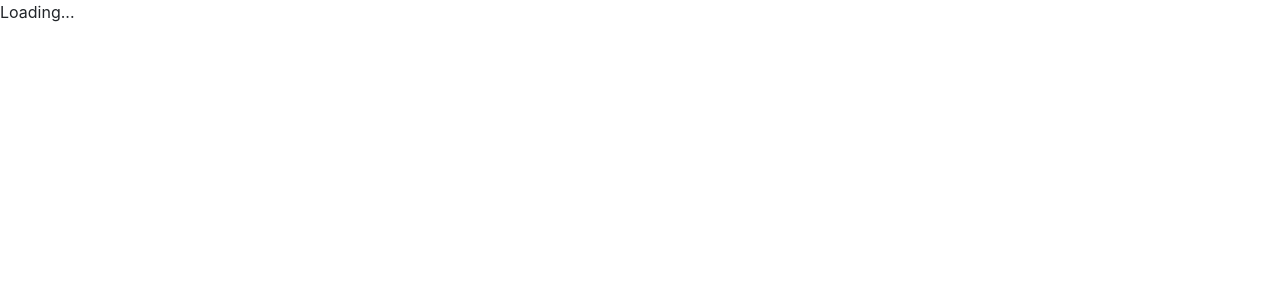
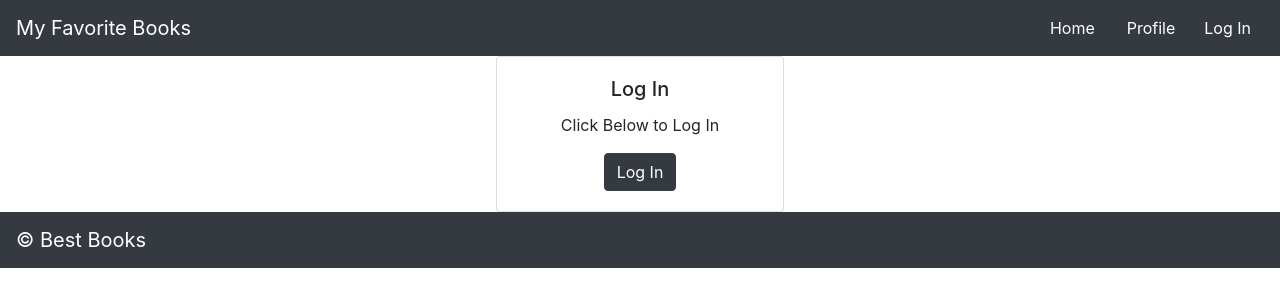
Before and after one commit to yjyoo773/best-books-client, a React (Create React App) app: page / in a window 1280 px wide. Shown: the top 306 px of the page. Built offline with nearby package versions, Linux system fonts and the light colour scheme.

Commit message:
finish lab 11

```diff
--- a/package.json
+++ b/package.json
@@ -13,6 +13,7 @@
     "react-cookie": "4.0.3",
     "react-cookies": "0.1.1",
     "react-dom": "^17.0.1",
+    "react-json-pretty": "^2.2.0",
     "react-router-dom": "5.2.0",
     "react-scripts": "4.0.3",
     "web-vitals": "1.1.0"
--- /dev/null
+++ b/src/App.css
@@ -0,0 +1,3 @@
+.jumbotron {
+  min-height: 100vh
+}
--- a/src/App.js
+++ b/src/App.js
@@ -1,34 +1,37 @@
-import React from 'react';
-import Header from './Header';
-import IsLoadingAndError from './IsLoadingAndError';
-import Footer from './Footer';
-import {
-  BrowserRouter as Router,
-  Switch,
-  Route
-} from "react-router-dom";
+import React from "react";
+import Header from "./Header";
+import IsLoadingAndError from "./IsLoadingAndError";
+import Footer from "./Footer";
+import { BrowserRouter as Router, Switch, Route } from "react-router-dom";
+import { withAuth0 } from "@auth0/auth0-react";
+import Login from "./Login";
+import MyFavoriteBooks from "./MyFavoriteBooks";
+import Profile from "./Profile";
+import "./App.css";
 
 class App extends React.Component {
-
   render() {
-    console.log('app', this.props)
-    return(
+    console.log("app", this.props);
+    return (
       <>
         <Router>
           <IsLoadingAndError>
             <Header />
-              <Switch>
-                <Route exact path="/">
-                  {/* TODO: if the user is logged in, render the `MyFavoriteBooks` component, if they are not, render the `Login` component */}
-                </Route>
-                {/* TODO: add a route with a path of '/profile' that renders a `Profile` component */}
-              </Switch>
+            <Switch>
+              <Route exact path="/">
+                {!this.props.auth0.isAuthenticated && <Login />}
+                {this.props.auth0.isAuthenticated && <MyFavoriteBooks />}
+              </Route>
+              <Route exact path="/profile">
+                <Profile />
+              </Route>
+            </Switch>
             <Footer />
           </IsLoadingAndError>
         </Router>
       </>
-    )
+    );
   }
 }
 
-export default App;
+export default withAuth0(App);
--- a/src/Header.js
+++ b/src/Header.js
@@ -1,19 +1,26 @@
-import React from 'react';
-import 'bootstrap/dist/css/bootstrap.min.css';
-import Navbar from 'react-bootstrap/Navbar';
+import React from "react";
+import Navbar from "react-bootstrap/Navbar";
+import Nav from "react-bootstrap/Nav";
 import { Link } from "react-router-dom";
-import './header.css';
+import "./header.css";
+import Logout from "./LogoutButton";
+import LoginButton from "./LoginButton";
 
 class Header extends React.Component {
   render() {
-    return(
+    return (
       <Navbar collapseOnSelect expand="lg" bg="dark" variant="dark">
         <Navbar.Brand>My Favorite Books</Navbar.Brand>
-          <Link to="/">Home</Link>
-          <Link to="/profile">Profile</Link>
-          {/* TODO: if the user is logged in, render the `LogoutButton` - if the user is logged out, render the `LoginButton` */}
+        <Nav.Link className="ml-auto">
+          <Link className="navItem" to="/">Home</Link>
+        </Nav.Link>
+        <Nav.Link className="navItem">
+          <Link className="navItem" to="/profile">Profile</Link>
+        </Nav.Link>
+        <Logout />
+        <LoginButton />
       </Navbar>
-    )
+    );
   }
 }
 
--- a/src/Login.js
+++ b/src/Login.js
@@ -1,21 +1,19 @@
-import React from 'react';
-import 'bootstrap/dist/css/bootstrap.min.css';
-import Card from 'react-bootstrap/Card';
-import './login.css';
+import React from "react";
+import Card from "react-bootstrap/Card";
+import "./login.css";
+import LoginButton from "./LoginButton";
 
 class Login extends React.Component {
   render() {
-    return(
-      <Card style={{ width: '18rem' }}>
+    return (
+      <Card style={{ width: "18rem" }}>
         <Card.Body>
           <Card.Title>Log In</Card.Title>
-          <Card.Text>
-            Click Below to Log In
-          </Card.Text>
-          {/* TODO: add a `LoginButton` component here that will log the user in with Auth0 */}
+          <Card.Text>Click Below to Log In</Card.Text>
+          <LoginButton />
         </Card.Body>
       </Card>
-    )
+    );
   }
 }
 
--- /dev/null
+++ b/src/LoginButton.js
@@ -0,0 +1,17 @@
+import React from "react";
+import { useAuth0 } from "@auth0/auth0-react";
+import Button from "react-bootstrap/Button";
+
+const LoginButton = () => {
+  const { loginWithRedirect, isAuthenticated } = useAuth0();
+
+  return (
+    !isAuthenticated && (
+      <Button onClick={() => loginWithRedirect()} variant="dark" text="light">
+        Log In
+      </Button>
+    )
+  );
+};
+
+export default LoginButton;
--- /dev/null
+++ b/src/LogoutButton.js
@@ -0,0 +1,20 @@
+import React from "react";
+import { useAuth0 } from "@auth0/auth0-react";
+import Button from "react-bootstrap/Button";
+
+const LogoutButton = () => {
+  const { logout, isAuthenticated } = useAuth0();
+
+  return (
+    isAuthenticated && (
+      <Button
+        onClick={() => logout({ returnTo: window.location.origin })}
+        variant="dark" text="light"
+      >
+        Log Out
+      </Button>
+    )
+  );
+};
+
+export default LogoutButton;
--- /dev/null
+++ b/src/Profile.js
@@ -0,0 +1,24 @@
+import React from "react";
+import { useAuth0 } from "@auth0/auth0-react";
+import JSONPretty from "react-json-pretty";
+
+const Profile = () => {
+  const { user, isAuthenticated, isLoading } = useAuth0();
+
+  if (isLoading) {
+    return <div>Loading ...</div>;
+  }
+
+  return (
+    isAuthenticated && (
+      <div>
+        <img src={user.picture} alt={user.name} />
+        <h2>{user.name}</h2>
+        <p>{user.email}</p>
+        {/* <JSONPretty data={user} /> */}
+      </div>
+    )
+  );
+};
+
+export default Profile;
--- a/src/header.css
+++ b/src/header.css
@@ -1,7 +1,13 @@
-a{
-  color:#fff;
+a {
+  color: #fff;
 }
 
-a:hover{
-  color:darkgrey;
+a:hover {
+  color: darkgrey;
 }
+
+
+.navItem {
+  color: #fff !important;
+  float: right;
+}
--- a/src/index.js
+++ b/src/index.js
@@ -1,11 +1,16 @@
-import React from 'react';
-import ReactDOM from 'react-dom';
-import App from './App';
+import React from "react";
+import ReactDOM from "react-dom";
+import App from "./App";
+import 'bootstrap/dist/css/bootstrap.min.css';
+import { Auth0Provider } from "@auth0/auth0-react";
 
-// TODO: wrap everything in Auth0
 ReactDOM.render(
-  <React.StrictMode>
+  <Auth0Provider
+    domain="dev-60snguht.us.auth0.com"
+    clientId="TDeMrf9amVJDLy1od4akPI9FDKQSRSa8"
+    redirectUri={window.location.origin}
+  >
     <App />
-  </React.StrictMode>,
-  document.getElementById('root')
+  </Auth0Provider>,
+  document.getElementById("root")
 );
```
Also changed, not shown: 1 other file (tests, documents, lock files or other folders).
